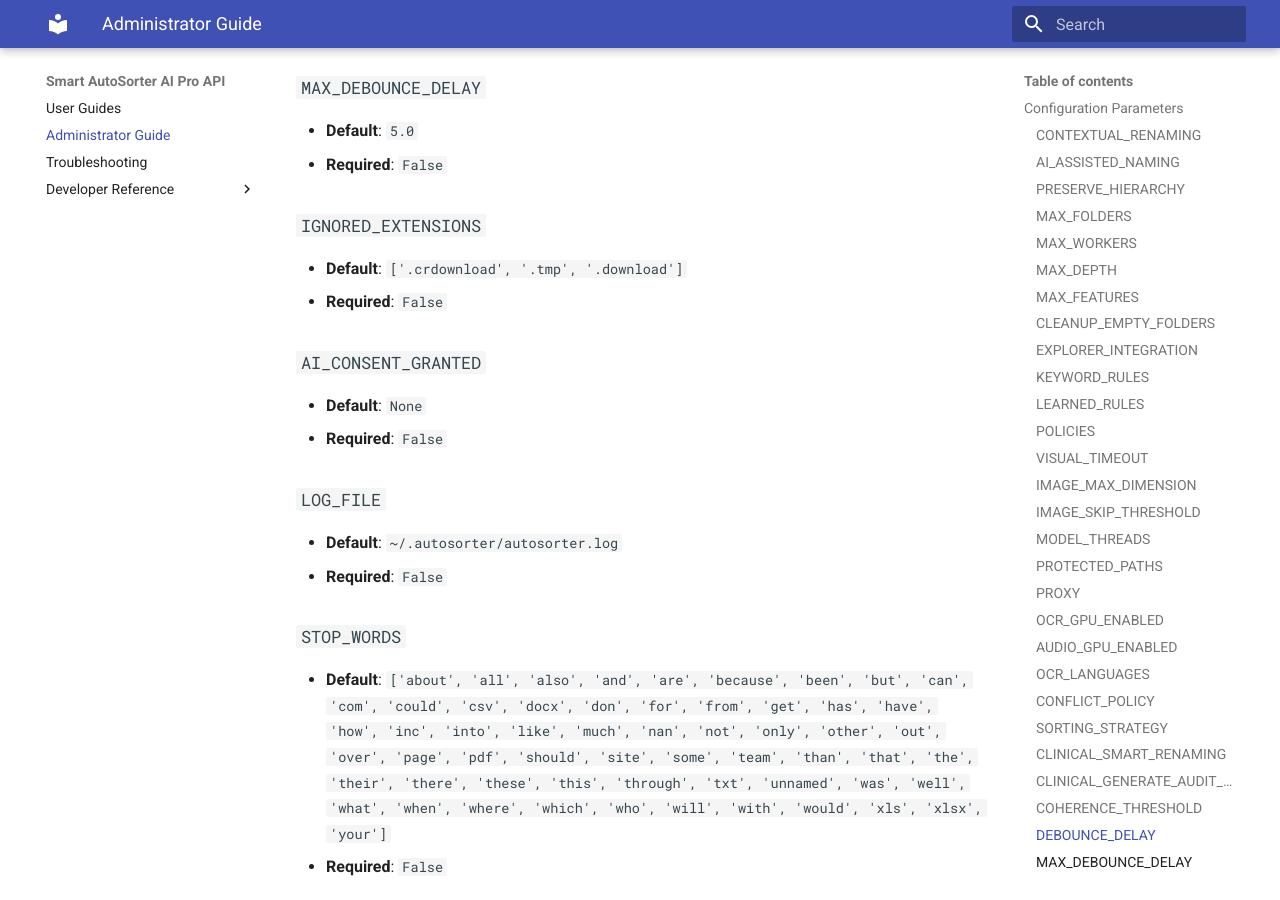
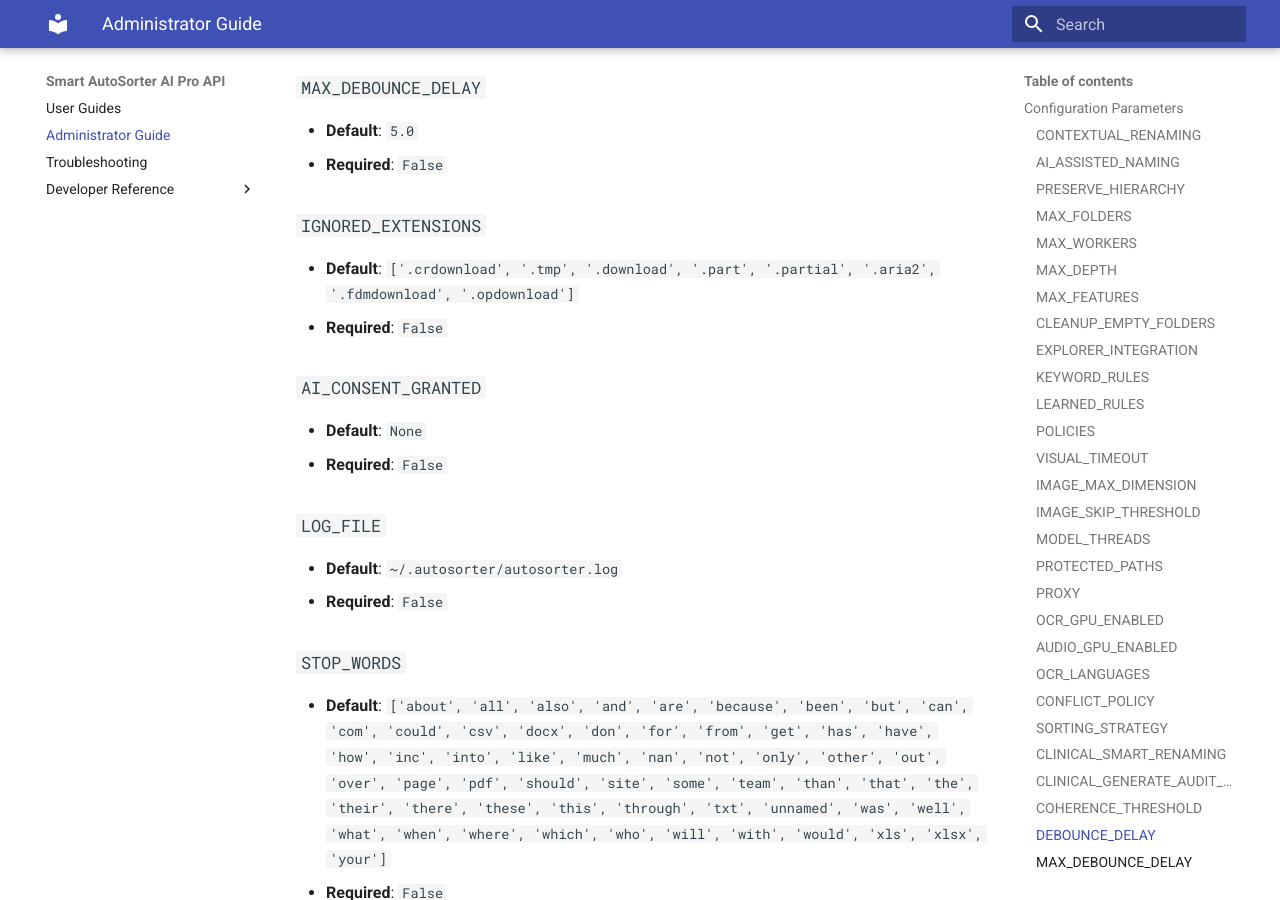
Before and after one commit to fderuiter/sortify, an MkDocs documentation site: the page built from docs/admin_guide.md, in a window 1280 px wide and 900 px high, scrolled down 4011 px. Built offline with MkDocs 1.6.1 and Material for MkDocs 9.7.7, drawn with Linux system fonts in a browser that asks for light colours.

Commit message:
docs(admin): update auto-generated admin guide for ignored extensions

```diff
--- a/docs/admin_guide.md
+++ b/docs/admin_guide.md
@@ -119,7 +119,7 @@ The following parameters are extracted directly from the application's configura
 - **Required**: `False`
 
 ### `IGNORED_EXTENSIONS`
-- **Default**: `['.crdownload', '.tmp', '.download']`
+- **Default**: `['.crdownload', '.tmp', '.download', '.part', '.partial', '.aria2', '.fdmdownload', '.opdownload']`
 - **Required**: `False`
 
 ### `AI_CONSENT_GRANTED`
```
